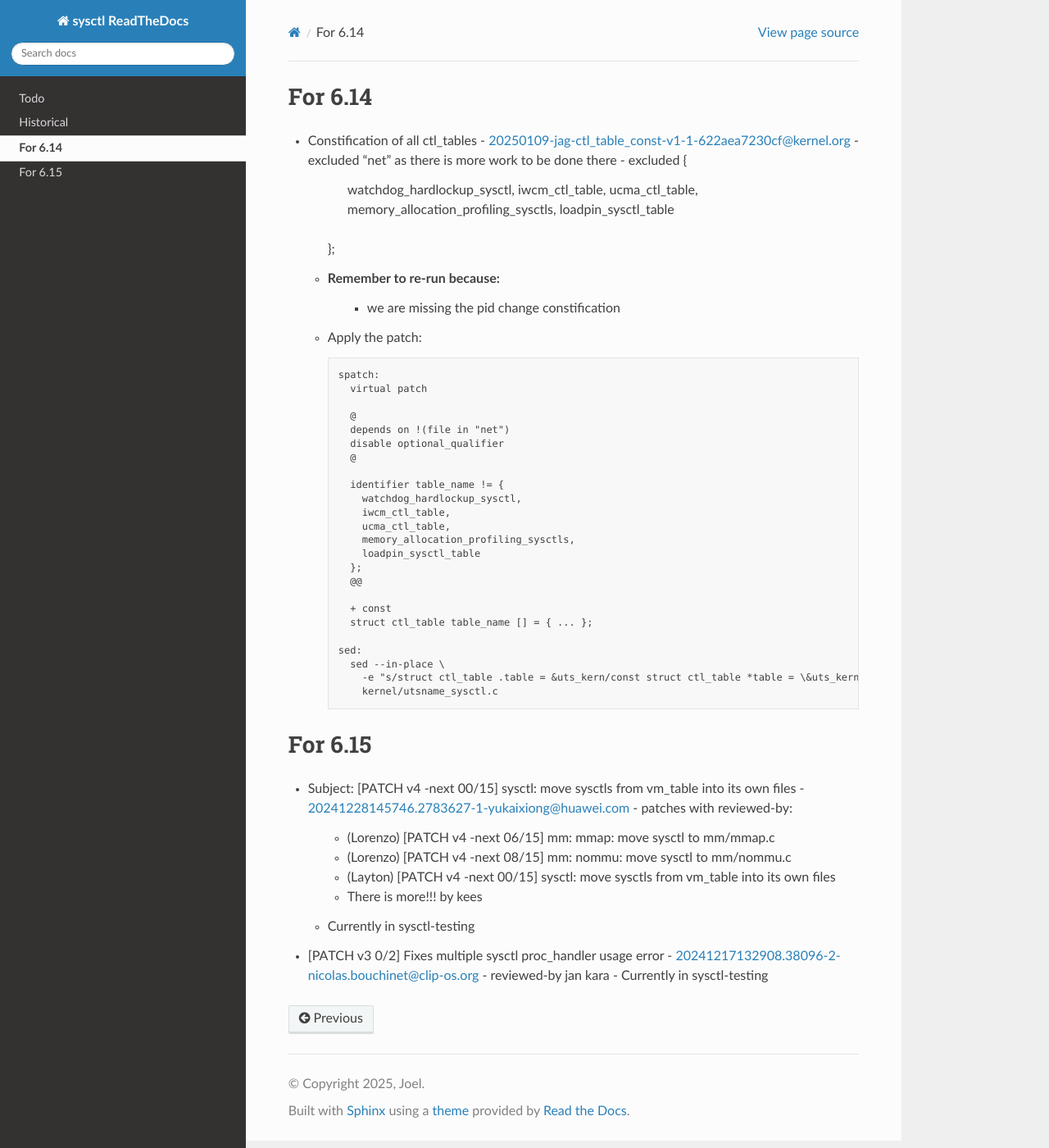
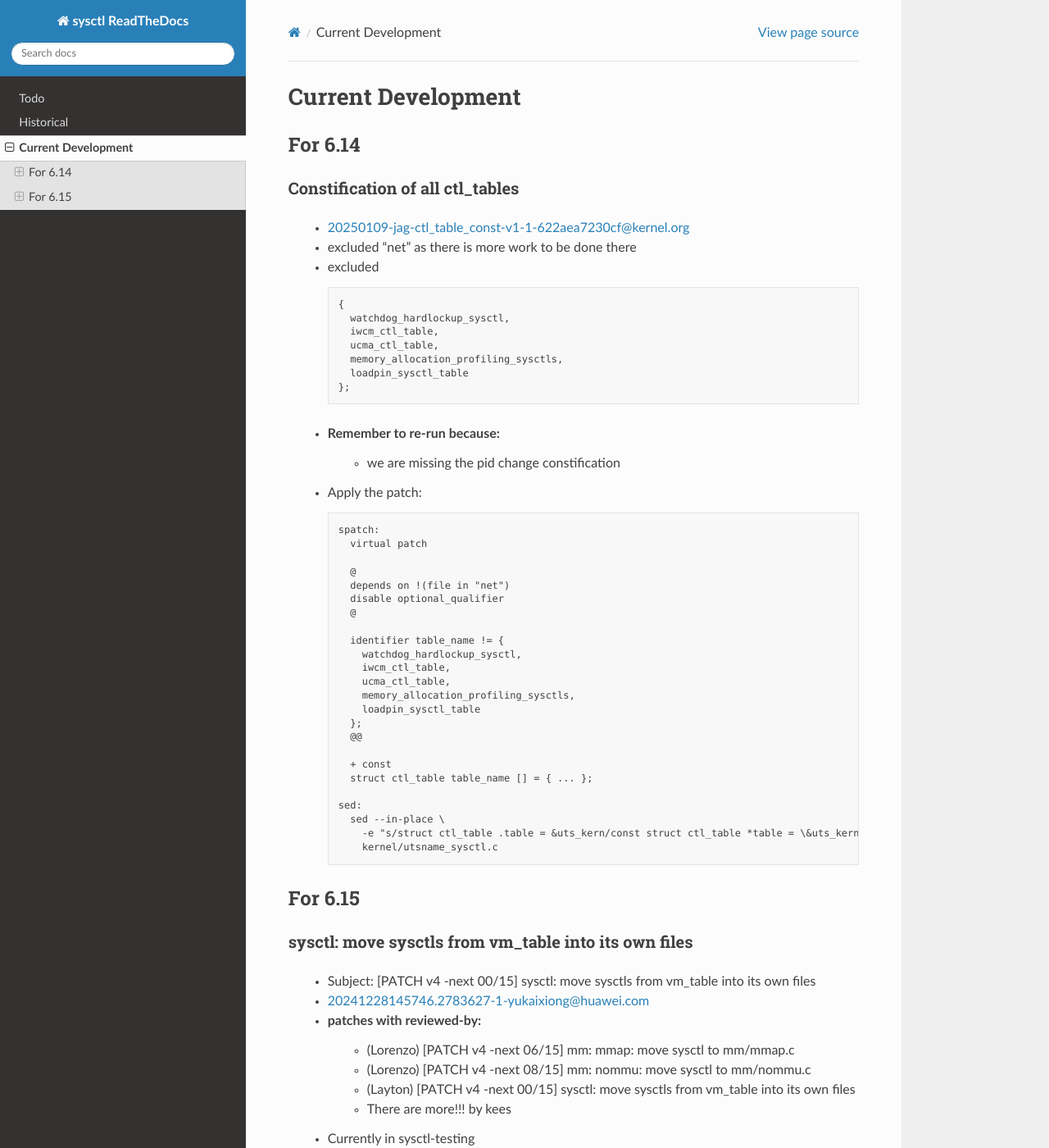
Before and after one commit to Joelgranados/sysctl_dev_rtd, a Sphinx documentation site: the page built from docs/current.rst, in a window 1280 px wide and 1400 px high. Shown: the whole window at 82% size. Built offline with Sphinx 7.4.7 and the Read the Docs theme 3.1.0, drawn with Linux system fonts in a browser that asks for light colours; some of the changed text lies outside the part shown.

Commit message:
Add titles to current.rst
Signed-off-by: Joel Granados <joel.granados@kernel.org>

```diff
--- a/docs/current.rst
+++ b/docs/current.rst
@@ -1,20 +1,28 @@
+===================
+Current Development
+===================
+
 For 6.14
 ========
-* Constification of all ctl_tables
-  - 20250109-jag-ctl_table_const-v1-1-622aea7230cf@kernel.org
-  - excluded "net" as there is more work to be done there
-  - excluded {
-      watchdog_hardlockup_sysctl,
-      iwcm_ctl_table,
-      ucma_ctl_table,
-      memory_allocation_profiling_sysctls,
-      loadpin_sysctl_table
-    };
 
-  - **Remember to re-run** because:
+Constification of all ctl_tables
+--------------------------------
+  * 20250109-jag-ctl_table_const-v1-1-622aea7230cf@kernel.org
+  * excluded "net" as there is more work to be done there
+  * excluded
+    ::
+
+      {
+        watchdog_hardlockup_sysctl,
+        iwcm_ctl_table,
+        ucma_ctl_table,
+        memory_allocation_profiling_sysctls,
+        loadpin_sysctl_table
+      };
+  * **Remember to re-run** because:
       * we are missing the pid change constification
 
-  - Apply the patch:
+  * Apply the patch:
     ::
 
       spatch:
@@ -45,16 +53,21 @@ For 6.14
 
 For 6.15
 ========
-* Subject: [PATCH v4 -next 00/15] sysctl: move sysctls from vm_table into its own files
-  - 20241228145746.2783627-1-yukaixiong@huawei.com
-  - patches with reviewed-by:
-    - (Lorenzo) [PATCH v4 -next 06/15] mm: mmap: move sysctl to mm/mmap.c
-    - (Lorenzo) [PATCH v4 -next 08/15] mm: nommu: move sysctl to mm/nommu.c
-    - (Layton) [PATCH v4 -next 00/15] sysctl: move sysctls from vm_table into its own files
-    - There is more!!! by kees
-  - Currently in sysctl-testing
 
-* [PATCH v3 0/2]  Fixes multiple sysctl proc_handler usage error
-  - 20241217132908.38096-2-nicolas.bouchinet@clip-os.org
-  - reviewed-by jan kara
-  - Currently in sysctl-testing
+sysctl: move sysctls from vm_table into its own files
+-----------------------------------------------------
+  * Subject: [PATCH v4 -next 00/15] sysctl: move sysctls from vm_table into its own files
+  * 20241228145746.2783627-1-yukaixiong@huawei.com
+  * patches with reviewed-by:
+      - (Lorenzo) [PATCH v4 -next 06/15] mm: mmap: move sysctl to mm/mmap.c
+      - (Lorenzo) [PATCH v4 -next 08/15] mm: nommu: move sysctl to mm/nommu.c
+      - (Layton) [PATCH v4 -next 00/15] sysctl: move sysctls from vm_table into its own files
+      - There are more!!! by kees
+  * Currently in sysctl-testing
+
+Fixes multiple sysctl proc_handler usage error
+----------------------------------------------
+  * [PATCH v3 0/2]  Fixes multiple sysctl proc_handler usage error
+  * 20241217132908.38096-2-nicolas.bouchinet@clip-os.org
+  * reviewed-by jan kara
+  * Currently in sysctl-testing
```
